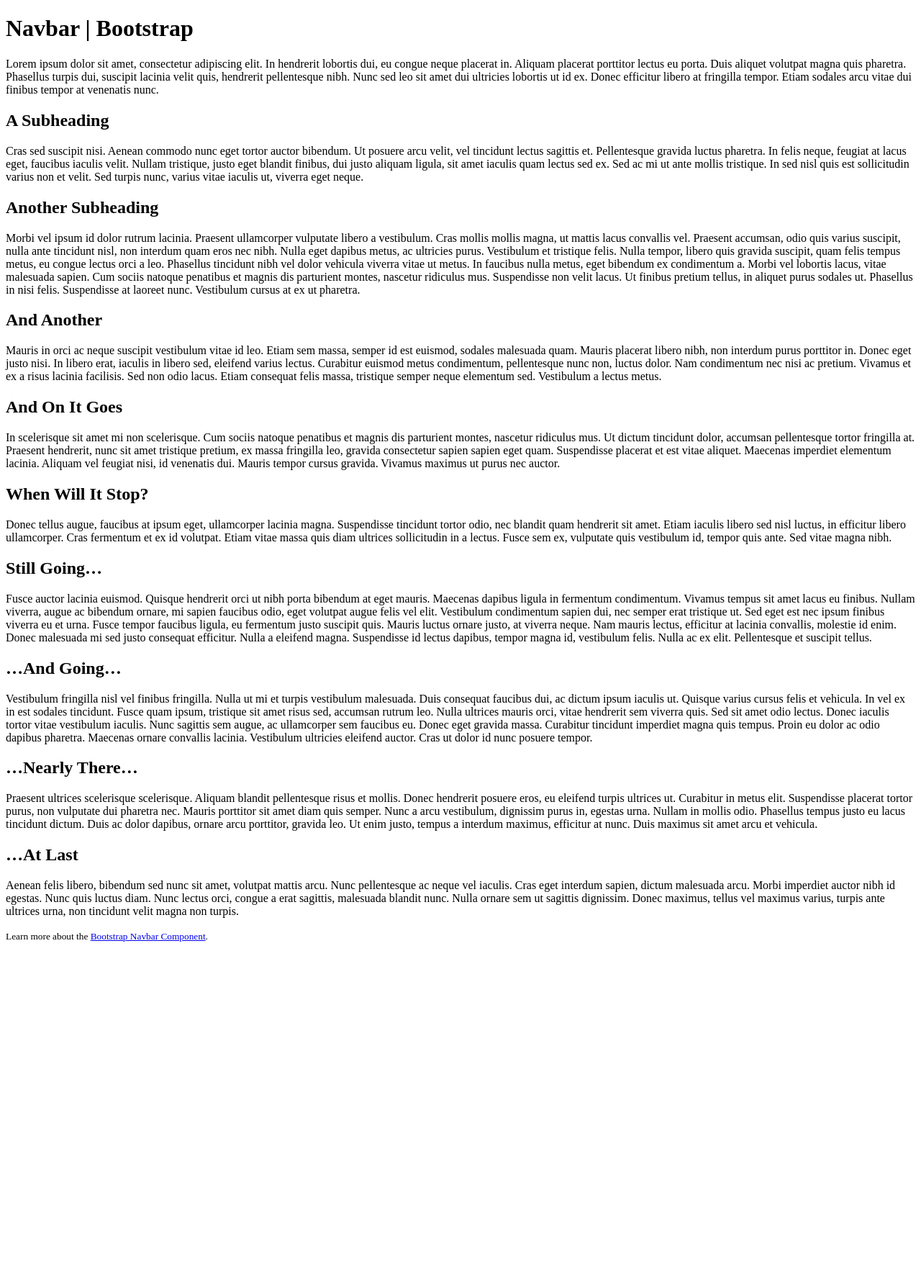
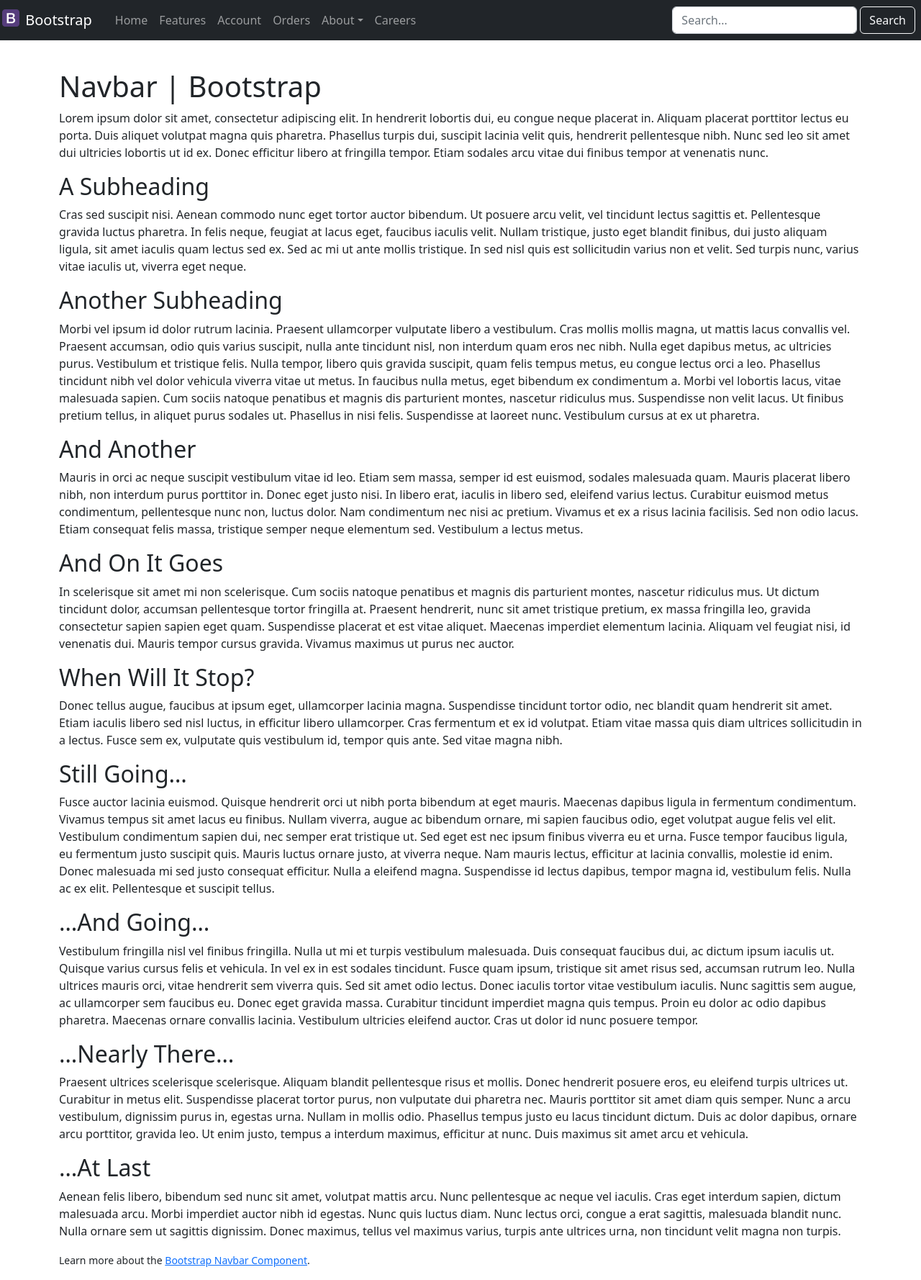
Before and after one commit to janetpiao/comp2081-25f, a plain HTML site: page lesson-6/index.html in a window 1280 px wide. Shown: the whole page at 72% size. Before the commit the page ends 1325 px from the top, so only its background shows below. Drawn offline with nearby package versions, Linux system fonts and the light colour scheme.

Commit message:
Assembled a Navbar Component with Dropdown and Search form

```diff
--- a/lesson-6/index.html
+++ b/lesson-6/index.html
@@ -1,19 +1,56 @@
 <!DOCTYPE html>
 <html lang="en">
   <head>
-		<meta charset="utf-8">
-		<meta name="viewport" content="width=device-width, initial-scale=1">
+    <meta charset="utf-8" />
+    <meta name="viewport" content="width=device-width, initial-scale=1" />
     <title>Navbar | Bootstrap</title>
     <!-- Bootstrap -->
     <!-- STEP 1: Link to the Bootstrap CSS using a Content Distribution Network (CDN) -->
+    <link
+      href="https://cdn.jsdelivr.net/npm/bootstrap@5.2.3/dist/css/bootstrap.min.css"
+      rel="stylesheet"
+      integrity="sha384-rbsA2VBKQhggwzxH7pPCaAqO46MgnOM80zW1RWuH61DGLwZJEdK2Kadq2F9CUG65"
+      crossorigin="anonymous"
+    />
 
     <!-- STEP 16: Link to your custom styles, then open the CSS file in your code editor to add padding or margin to the MAIN element -->
-		<link href="css/custom.css" rel="stylesheet">
+    <link href="css/custom.css" rel="stylesheet" />
   </head>
   <body>
     <!-- STEP 3: Build a fluid or a fixed-width container for proper alignment and padding of content-->
+    <div class="container mt-5 pt-5" >
 
     <!-- STEP 4: Build out your basic page-level containers, HEADER, MAIN, FOOTER,and add an H1 inside the HEADER to begin the document outline -->
+	<header>
+		<nav class="navbar fixed-top navbar-expand-lg navbar-dark bg-dark">
+			<a href="#" class="navbar-brand">
+				<img src="img/bootstrap-solid.svg" alt="Bootstrap logo" width="30" height="24" class="d-inline-block align-top"/> Bootstrap
+			</a>
+			<button class="navbar-toggler me-1" data-bs-target="#navbarNav" data-bs-toggle="collapse" type="button" aria-controls="navbarSupportedContent" aria-expanded="false" aria-label="Toggle navigation">
+				<span class="navbar-toggler-icon"></span>
+			</button>
+			<div class="collapse navbar-collapse" id="navbarNav">
+				<ul class="navbar-nav ms-2 me-auto">
+					<li class="nav-item"><a href="#" class="nav-link" >Home</a></li>
+					<li class="nav-item"><a href="#" class="nav-link">Features</a></li>
+					<li class="nav-item"><a href="#" class="nav-link">Account</a></li>
+					<li class="nav-item"><a href="#" class="nav-link">Orders</a></li>
+					<li class="nav-item dropdown"><a href="#" class="nav-link dropdown-toggle" data-bs-toggle="dropdown">About</a>
+						<ul class="dropdown-menu">
+							<li><a href="#" class="dropdown-item">Our People</a></li>
+							<li><a href="#" class="dropdown-item">Our History</a></li>
+							<li><a href="#" class="dropdown-item">Our Future</a></li>
+						</ul>
+					</li>
+					<li class="nav-item"><a href="#" class="nav-link">Careers</a></li>
+				</ul>
+				<form class="d-flex ms-2 me-2" role="search">
+					<input class="form-control me-1" type="search" placeholder="Search..." aria-label="Search"/>
+					<button class="btn btn-outline-light" type="submit">Search</button>
+				</form>
+			</div><!-- .collapse div -->
+		</nav>
+	</header>
 
     <!-- STEP 5: Build out a NAV element with the classes .navbar - add .navbar-light, and .bg-light to set the text and background colors - include role="navigation" for accessibilty -->
     <!-- STEP 6: Construct the branding image and text using .navbar-brand with an A element and .d-inline-block, and .align-top with an img element (point the src to img/bootstrap-solid.svg) -->
@@ -32,40 +69,155 @@
     <!-- STEP 19: Change colors by setting text and background-color on the parent NAV element (.navbar-dark for light-colored text and .bg-dark for the black background theme color) -->
     <!-- STEP 20: Add a custom color to the background of the Navbar (remove the .bg-dark) -->
     <!-- STEP 21: Explore the new Offcanvas navbar! -->
+	<main>
 		<h1>Navbar | Bootstrap</h1>
-				<p>Lorem ipsum dolor sit amet, consectetur adipiscing elit. In hendrerit lobortis dui, eu congue neque placerat in. Aliquam placerat porttitor lectus eu porta. Duis aliquet volutpat magna quis pharetra. Phasellus turpis dui, suscipit lacinia velit quis, hendrerit pellentesque nibh. Nunc sed leo sit amet dui ultricies lobortis ut id ex. Donec efficitur libero at fringilla tempor. Etiam sodales arcu vitae dui finibus tempor at venenatis nunc.</p>
+		<p>
+		Lorem ipsum dolor sit amet, consectetur adipiscing elit. In hendrerit
+		lobortis dui, eu congue neque placerat in. Aliquam placerat porttitor
+		lectus eu porta. Duis aliquet volutpat magna quis pharetra. Phasellus
+		turpis dui, suscipit lacinia velit quis, hendrerit pellentesque nibh. Nunc
+		sed leo sit amet dui ultricies lobortis ut id ex. Donec efficitur libero
+		at fringilla tempor. Etiam sodales arcu vitae dui finibus tempor at
+		venenatis nunc.
+		</p>
 
 		<h2>A Subheading</h2>
-				<p>Cras sed suscipit nisi. Aenean commodo nunc eget tortor auctor bibendum. Ut posuere arcu velit, vel tincidunt lectus sagittis et. Pellentesque gravida luctus pharetra. In felis neque, feugiat at lacus eget, faucibus iaculis velit. Nullam tristique, justo eget blandit finibus, dui justo aliquam ligula, sit amet iaculis quam lectus sed ex. Sed ac mi ut ante mollis tristique. In sed nisl quis est sollicitudin varius non et velit. Sed turpis nunc, varius vitae iaculis ut, viverra eget neque.</p>
+		<p>
+		Cras sed suscipit nisi. Aenean commodo nunc eget tortor auctor bibendum.
+		Ut posuere arcu velit, vel tincidunt lectus sagittis et. Pellentesque
+		gravida luctus pharetra. In felis neque, feugiat at lacus eget, faucibus
+		iaculis velit. Nullam tristique, justo eget blandit finibus, dui justo
+		aliquam ligula, sit amet iaculis quam lectus sed ex. Sed ac mi ut ante
+		mollis tristique. In sed nisl quis est sollicitudin varius non et velit.
+		Sed turpis nunc, varius vitae iaculis ut, viverra eget neque.
+		</p>
 
 		<h2>Another Subheading</h2>
-				<p>Morbi vel ipsum id dolor rutrum lacinia. Praesent ullamcorper vulputate libero a vestibulum. Cras mollis mollis magna, ut mattis lacus convallis vel. Praesent accumsan, odio quis varius suscipit, nulla ante tincidunt nisl, non interdum quam eros nec nibh. Nulla eget dapibus metus, ac ultricies purus. Vestibulum et tristique felis. Nulla tempor, libero quis gravida suscipit, quam felis tempus metus, eu congue lectus orci a leo. Phasellus tincidunt nibh vel dolor vehicula viverra vitae ut metus. In faucibus nulla metus, eget bibendum ex condimentum a. Morbi vel lobortis lacus, vitae malesuada sapien. Cum sociis natoque penatibus et magnis dis parturient montes, nascetur ridiculus mus. Suspendisse non velit lacus. Ut finibus pretium tellus, in aliquet purus sodales ut. Phasellus in nisi felis. Suspendisse at laoreet nunc. Vestibulum cursus at ex ut pharetra.</p>
+		<p>
+		Morbi vel ipsum id dolor rutrum lacinia. Praesent ullamcorper vulputate
+		libero a vestibulum. Cras mollis mollis magna, ut mattis lacus convallis
+		vel. Praesent accumsan, odio quis varius suscipit, nulla ante tincidunt
+		nisl, non interdum quam eros nec nibh. Nulla eget dapibus metus, ac
+		ultricies purus. Vestibulum et tristique felis. Nulla tempor, libero quis
+		gravida suscipit, quam felis tempus metus, eu congue lectus orci a leo.
+		Phasellus tincidunt nibh vel dolor vehicula viverra vitae ut metus. In
+		faucibus nulla metus, eget bibendum ex condimentum a. Morbi vel lobortis
+		lacus, vitae malesuada sapien. Cum sociis natoque penatibus et magnis dis
+		parturient montes, nascetur ridiculus mus. Suspendisse non velit lacus. Ut
+		finibus pretium tellus, in aliquet purus sodales ut. Phasellus in nisi
+		felis. Suspendisse at laoreet nunc. Vestibulum cursus at ex ut pharetra.
+		</p>
 
 		<h2>And Another</h2>
-				<p>Mauris in orci ac neque suscipit vestibulum vitae id leo. Etiam sem massa, semper id est euismod, sodales malesuada quam. Mauris placerat libero nibh, non interdum purus porttitor in. Donec eget justo nisi. In libero erat, iaculis in libero sed, eleifend varius lectus. Curabitur euismod metus condimentum, pellentesque nunc non, luctus dolor. Nam condimentum nec nisi ac pretium. Vivamus et ex a risus lacinia facilisis. Sed non odio lacus. Etiam consequat felis massa, tristique semper neque elementum sed. Vestibulum a lectus metus.</p>
+		<p>
+		Mauris in orci ac neque suscipit vestibulum vitae id leo. Etiam sem massa,
+		semper id est euismod, sodales malesuada quam. Mauris placerat libero
+		nibh, non interdum purus porttitor in. Donec eget justo nisi. In libero
+		erat, iaculis in libero sed, eleifend varius lectus. Curabitur euismod
+		metus condimentum, pellentesque nunc non, luctus dolor. Nam condimentum
+		nec nisi ac pretium. Vivamus et ex a risus lacinia facilisis. Sed non odio
+		lacus. Etiam consequat felis massa, tristique semper neque elementum sed.
+		Vestibulum a lectus metus.
+		</p>
 
 		<h2>And On It Goes</h2>
-				<p>In scelerisque sit amet mi non scelerisque. Cum sociis natoque penatibus et magnis dis parturient montes, nascetur ridiculus mus. Ut dictum tincidunt dolor, accumsan pellentesque tortor fringilla at. Praesent hendrerit, nunc sit amet tristique pretium, ex massa fringilla leo, gravida consectetur sapien sapien eget quam. Suspendisse placerat et est vitae aliquet. Maecenas imperdiet elementum lacinia. Aliquam vel feugiat nisi, id venenatis dui. Mauris tempor cursus gravida. Vivamus maximus ut purus nec auctor.</p>
+		<p>
+		In scelerisque sit amet mi non scelerisque. Cum sociis natoque penatibus
+		et magnis dis parturient montes, nascetur ridiculus mus. Ut dictum
+		tincidunt dolor, accumsan pellentesque tortor fringilla at. Praesent
+		hendrerit, nunc sit amet tristique pretium, ex massa fringilla leo,
+		gravida consectetur sapien sapien eget quam. Suspendisse placerat et est
+		vitae aliquet. Maecenas imperdiet elementum lacinia. Aliquam vel feugiat
+		nisi, id venenatis dui. Mauris tempor cursus gravida. Vivamus maximus ut
+		purus nec auctor.
+		</p>
 
 		<h2>When Will It Stop?</h2>
-				<p>Donec tellus augue, faucibus at ipsum eget, ullamcorper lacinia magna. Suspendisse tincidunt tortor odio, nec blandit quam hendrerit sit amet. Etiam iaculis libero sed nisl luctus, in efficitur libero ullamcorper. Cras fermentum et ex id volutpat. Etiam vitae massa quis diam ultrices sollicitudin in a lectus. Fusce sem ex, vulputate quis vestibulum id, tempor quis ante. Sed vitae magna nibh.</p>
+		<p>
+		Donec tellus augue, faucibus at ipsum eget, ullamcorper lacinia magna.
+		Suspendisse tincidunt tortor odio, nec blandit quam hendrerit sit amet.
+		Etiam iaculis libero sed nisl luctus, in efficitur libero ullamcorper.
+		Cras fermentum et ex id volutpat. Etiam vitae massa quis diam ultrices
+		sollicitudin in a lectus. Fusce sem ex, vulputate quis vestibulum id,
+		tempor quis ante. Sed vitae magna nibh.
+		</p>
 
 		<h2>Still Going…</h2>
-				<p>Fusce auctor lacinia euismod. Quisque hendrerit orci ut nibh porta bibendum at eget mauris. Maecenas dapibus ligula in fermentum condimentum. Vivamus tempus sit amet lacus eu finibus. Nullam viverra, augue ac bibendum ornare, mi sapien faucibus odio, eget volutpat augue felis vel elit. Vestibulum condimentum sapien dui, nec semper erat tristique ut. Sed eget est nec ipsum finibus viverra eu et urna. Fusce tempor faucibus ligula, eu fermentum justo suscipit quis. Mauris luctus ornare justo, at viverra neque. Nam mauris lectus, efficitur at lacinia convallis, molestie id enim. Donec malesuada mi sed justo consequat efficitur. Nulla a eleifend magna. Suspendisse id lectus dapibus, tempor magna id, vestibulum felis. Nulla ac ex elit. Pellentesque et suscipit tellus.</p>
+		<p>
+		Fusce auctor lacinia euismod. Quisque hendrerit orci ut nibh porta
+		bibendum at eget mauris. Maecenas dapibus ligula in fermentum condimentum.
+		Vivamus tempus sit amet lacus eu finibus. Nullam viverra, augue ac
+		bibendum ornare, mi sapien faucibus odio, eget volutpat augue felis vel
+		elit. Vestibulum condimentum sapien dui, nec semper erat tristique ut. Sed
+		eget est nec ipsum finibus viverra eu et urna. Fusce tempor faucibus
+		ligula, eu fermentum justo suscipit quis. Mauris luctus ornare justo, at
+		viverra neque. Nam mauris lectus, efficitur at lacinia convallis, molestie
+		id enim. Donec malesuada mi sed justo consequat efficitur. Nulla a
+		eleifend magna. Suspendisse id lectus dapibus, tempor magna id, vestibulum
+		felis. Nulla ac ex elit. Pellentesque et suscipit tellus.
+		</p>
 
 		<h2>…And Going…</h2>
-				<p>Vestibulum fringilla nisl vel finibus fringilla. Nulla ut mi et turpis vestibulum malesuada. Duis consequat faucibus dui, ac dictum ipsum iaculis ut. Quisque varius cursus felis et vehicula. In vel ex in est sodales tincidunt. Fusce quam ipsum, tristique sit amet risus sed, accumsan rutrum leo. Nulla ultrices mauris orci, vitae hendrerit sem viverra quis. Sed sit amet odio lectus. Donec iaculis tortor vitae vestibulum iaculis. Nunc sagittis sem augue, ac ullamcorper sem faucibus eu. Donec eget gravida massa. Curabitur tincidunt imperdiet magna quis tempus. Proin eu dolor ac odio dapibus pharetra. Maecenas ornare convallis lacinia. Vestibulum ultricies eleifend auctor. Cras ut dolor id nunc posuere tempor.</p>
+		<p>
+		Vestibulum fringilla nisl vel finibus fringilla. Nulla ut mi et turpis
+		vestibulum malesuada. Duis consequat faucibus dui, ac dictum ipsum iaculis
+		ut. Quisque varius cursus felis et vehicula. In vel ex in est sodales
+		tincidunt. Fusce quam ipsum, tristique sit amet risus sed, accumsan rutrum
+		leo. Nulla ultrices mauris orci, vitae hendrerit sem viverra quis. Sed sit
+		amet odio lectus. Donec iaculis tortor vitae vestibulum iaculis. Nunc
+		sagittis sem augue, ac ullamcorper sem faucibus eu. Donec eget gravida
+		massa. Curabitur tincidunt imperdiet magna quis tempus. Proin eu dolor ac
+		odio dapibus pharetra. Maecenas ornare convallis lacinia. Vestibulum
+		ultricies eleifend auctor. Cras ut dolor id nunc posuere tempor.
+		</p>
 
 		<h2>…Nearly There…</h2>
-				<p>Praesent ultrices scelerisque scelerisque. Aliquam blandit pellentesque risus et mollis. Donec hendrerit posuere eros, eu eleifend turpis ultrices ut. Curabitur in metus elit. Suspendisse placerat tortor purus, non vulputate dui pharetra nec. Mauris porttitor sit amet diam quis semper. Nunc a arcu vestibulum, dignissim purus in, egestas urna. Nullam in mollis odio. Phasellus tempus justo eu lacus tincidunt dictum. Duis ac dolor dapibus, ornare arcu porttitor, gravida leo. Ut enim justo, tempus a interdum maximus, efficitur at nunc. Duis maximus sit amet arcu et vehicula.</p>
+		<p>
+		Praesent ultrices scelerisque scelerisque. Aliquam blandit pellentesque
+		risus et mollis. Donec hendrerit posuere eros, eu eleifend turpis ultrices
+		ut. Curabitur in metus elit. Suspendisse placerat tortor purus, non
+		vulputate dui pharetra nec. Mauris porttitor sit amet diam quis semper.
+		Nunc a arcu vestibulum, dignissim purus in, egestas urna. Nullam in mollis
+		odio. Phasellus tempus justo eu lacus tincidunt dictum. Duis ac dolor
+		dapibus, ornare arcu porttitor, gravida leo. Ut enim justo, tempus a
+		interdum maximus, efficitur at nunc. Duis maximus sit amet arcu et
+		vehicula.
+		</p>
 
 		<h2>…At Last</h2>
-				<p>Aenean felis libero, bibendum sed nunc sit amet, volutpat mattis arcu. Nunc pellentesque ac neque vel iaculis. Cras eget interdum sapien, dictum malesuada arcu. Morbi imperdiet auctor nibh id egestas. Nunc quis luctus diam. Nunc lectus orci, congue a erat sagittis, malesuada blandit nunc. Nulla ornare sem ut sagittis dignissim. Donec maximus, tellus vel maximus varius, turpis ante ultrices urna, non tincidunt velit magna non turpis.</p>
-
-				<p><small>Learn more about the <a href="https://getbootstrap.com/docs/5.2/components/navbar/" title="View the Bootstrap documentation for the Navbar Component">Bootstrap Navbar Component</a>.</small>
-
+		<p>
+		Aenean felis libero, bibendum sed nunc sit amet, volutpat mattis arcu.
+		Nunc pellentesque ac neque vel iaculis. Cras eget interdum sapien, dictum
+		malesuada arcu. Morbi imperdiet auctor nibh id egestas. Nunc quis luctus
+		diam. Nunc lectus orci, congue a erat sagittis, malesuada blandit nunc.
+		Nulla ornare sem ut sagittis dignissim. Donec maximus, tellus vel maximus
+		varius, turpis ante ultrices urna, non tincidunt velit magna non turpis.
+		</p>
+	</main>
+	<footer>
+		<p>
+		<small
+			>Learn more about the
+			<a
+			href="https://getbootstrap.com/docs/5.2/components/navbar/"
+			title="View the Bootstrap documentation for the Navbar Component"
+			>Bootstrap Navbar Component</a
+			>.</small
+		>
+	</footer>
+	</div>
+	<!-- .container div -->
       <!-- STEP 2: Attach the supporting JavaScript Libraries -->
-
-
+      <script
+        src="https://cdn.jsdelivr.net/npm/@popperjs/core@2.11.6/dist/umd/popper.min.js"
+        integrity="sha384-oBqDVmMz9ATKxIep9tiCxS/Z9fNfEXiDAYTujMAeBAsjFuCZSmKbSSUnQlmh/jp3"
+        crossorigin="anonymous"
+      ></script>
+      <script
+        src="https://cdn.jsdelivr.net/npm/bootstrap@5.2.3/dist/js/bootstrap.min.js"
+        integrity="sha384-cuYeSxntonz0PPNlHhBs68uyIAVpIIOZZ5JqeqvYYIcEL727kskC66kF92t6Xl2V"
+        crossorigin="anonymous"
+      ></script>
+    </p>
   </body>
 </html>
```
Also changed, not shown: 1 other file. Lines whose indentation alone changed are shown as unchanged.
